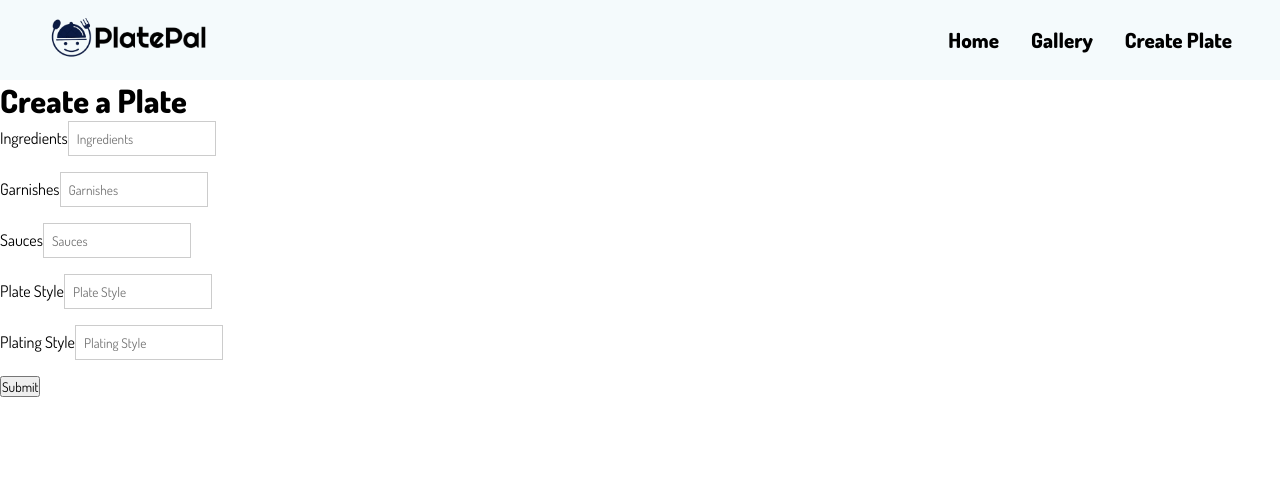
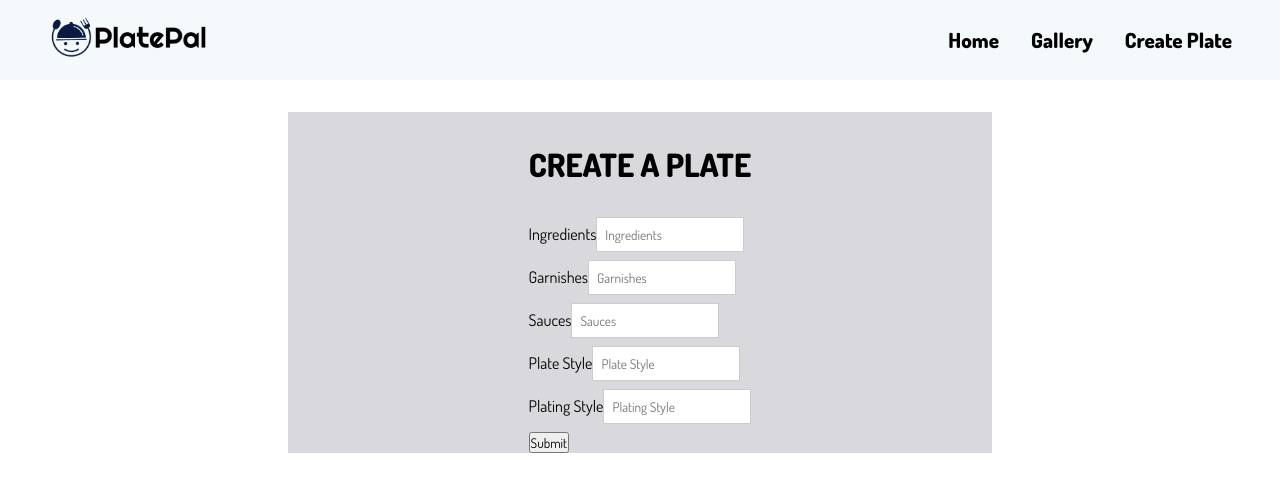
Before and after one commit to itsJuliet/PlatePal, a React (Vite) app: page /add in a window 1280 px wide. Shown: the top 492 px of the page. Built offline with nearby package versions, Linux system fonts and the light colour scheme.

Commit message:
start styling imageform

```diff
--- a/src/components/ImageForm/ImageForm.jsx
+++ b/src/components/ImageForm/ImageForm.jsx
@@ -15,7 +15,7 @@ function ImageForm() {
 
     const validateField = (name, value) => {
       if (!value.trim()) {
-        return `${name} is required`;
+        return `${name} is required. Input "none" if not available.`;
       }
       return '';
     };
@@ -63,60 +63,65 @@ function ImageForm() {
     };
 
     return (
-      <div>
-        <h1>Create a Plate</h1>
+      <div className='form__container'>
+        <h1 className='form__header'>Create a Plate</h1>
         <form onSubmit={handleSubmit} noValidate>
-          <div>
-            <label>Ingredients</label>
+          <div className='form__input-container'>
+            <label className='form__label'>Ingredients</label>
             <input
               type="text"
               placeholder="Ingredients"
               value={ingredients}
               onChange={(e) => setIngredients(e.target.value)}
+              className='form__input'
             />
             {errors.ingredients && <p className="error">{errors.ingredients}</p>}
           </div>
 
-          <div>
-            <label>Garnishes</label>
+          <div className='form__input-container'>
+            <label className='form__label'>Garnishes</label>
             <input
               type="text"
               placeholder="Garnishes"
               value={garnishes}
               onChange={(e) => setGarnishes(e.target.value)}
+              className='form__input'
             />
             {errors.garnishes && <p className="error">{errors.garnishes}</p>}
           </div>
 
-          <div>
-            <label>Sauces</label>
+          <div className='form__input-container'>
+            <label className='form__label'>Sauces</label>
             <input
               type="text"
               placeholder="Sauces"
               value={sauces}
               onChange={(e) => setSauces(e.target.value)}
+              className='form__input'
             />
             {errors.sauces && <p className="error">{errors.sauces}</p>}
           </div>
 
-          <div>
-            <label>Plate Style</label>
+          <div className='form__input-container'>
+            <label className='form__label'>Plate Style</label>
             <input
               type="text"
               placeholder="Plate Style"
               value={plateStyle}
               onChange={(e) => setPlateStyle(e.target.value)}
+              className='form__input'
             />
             {errors.plateStyle && <p className="error">{errors.plateStyle}</p>}
           </div>
 
-          <div>
-            <label>Plating Style</label>
+          <div className='form__input-container'>
+            <label className='form__label'>Plating Style</label>
             <input
               type="text"
               placeholder="Plating Style"
               value={platingStyle}
               onChange={(e) => setPlatingStyle(e.target.value)}
+              className='form__input'
             />
             {errors.platingStyle && (
               <p className="error">{errors.platingStyle}</p>
--- a/src/components/ImageForm/ImageForm.scss
+++ b/src/components/ImageForm/ImageForm.scss
@@ -1,3 +1,7 @@
+@use "../../styles/partials/_globals.scss" as *;
+@use "../../styles/partials/_variables.scss" as *;
+@use "../../styles/partials/_mixins.scss" as *;
+
 .error {
     color: red;
     font-size: 0.9rem;
@@ -7,7 +11,7 @@
   input {
     border: 1px solid #ccc;
     padding: 0.5rem;
-    margin-bottom: 1rem;
+    margin-bottom: .5rem;
   }
 
   input:invalid {
@@ -18,3 +22,26 @@
     border-color: #007bff;
     outline: none;
   }
+
+.form {
+  display: flex;
+  justify-content: center;
+
+
+
+  &__container {
+    display: flex;
+    justify-content: center;
+    flex-direction: column;
+    align-items: center;
+    background-color: $color-gray;
+    margin: 2rem 18rem;
+
+  }
+
+  &__header {
+    margin: 2rem 0rem;
+    text-transform: uppercase;
+
+  }
+}
--- a/src/pages/ImageFormPage/ImageFormPage.jsx
+++ b/src/pages/ImageFormPage/ImageFormPage.jsx
@@ -1,7 +1,11 @@
-import React from 'react'
+import React, { useEffect } from "react";
 import ImageForm from '../../components/ImageForm/ImageForm'
 
 function ImageFormPage() {
+  useEffect(() => {
+    document.title = "Create Plate - PlatePal";
+  }, []);
+
   return (
     <div><ImageForm/></div>
   )
```
